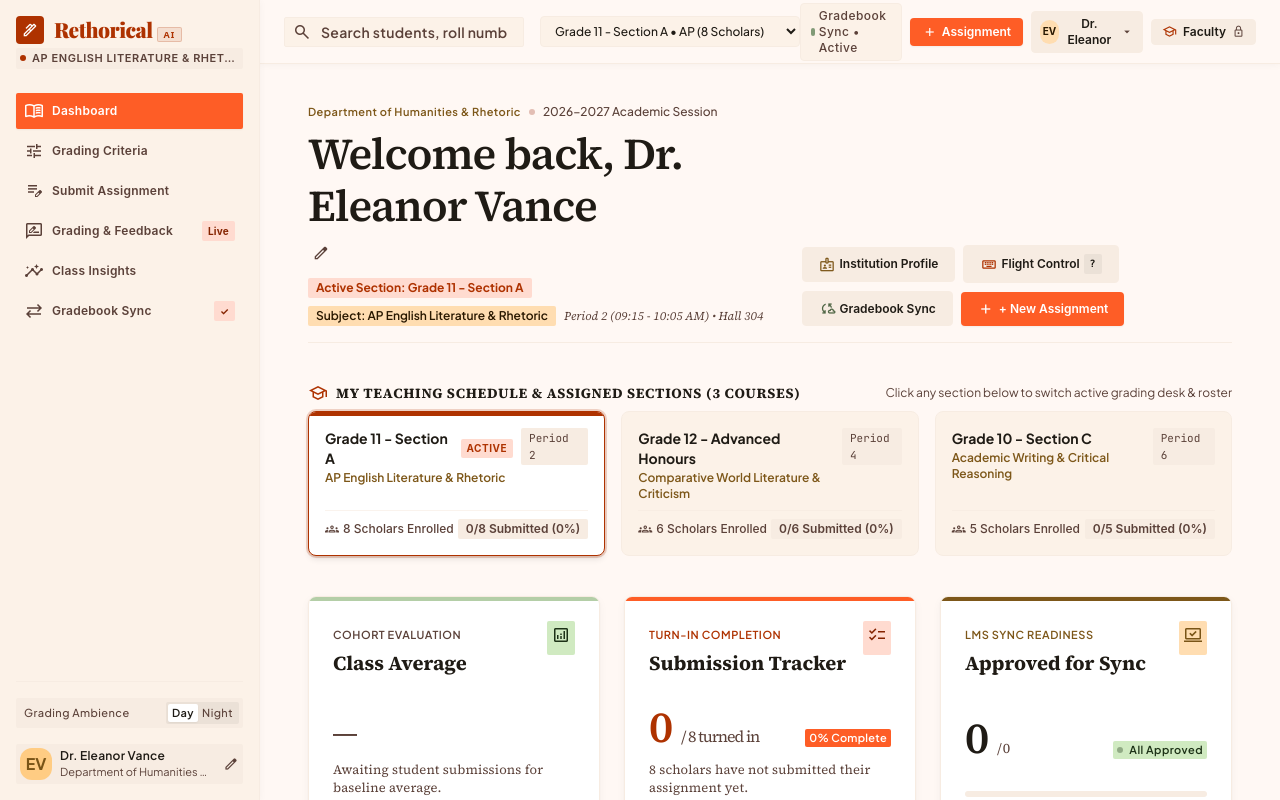
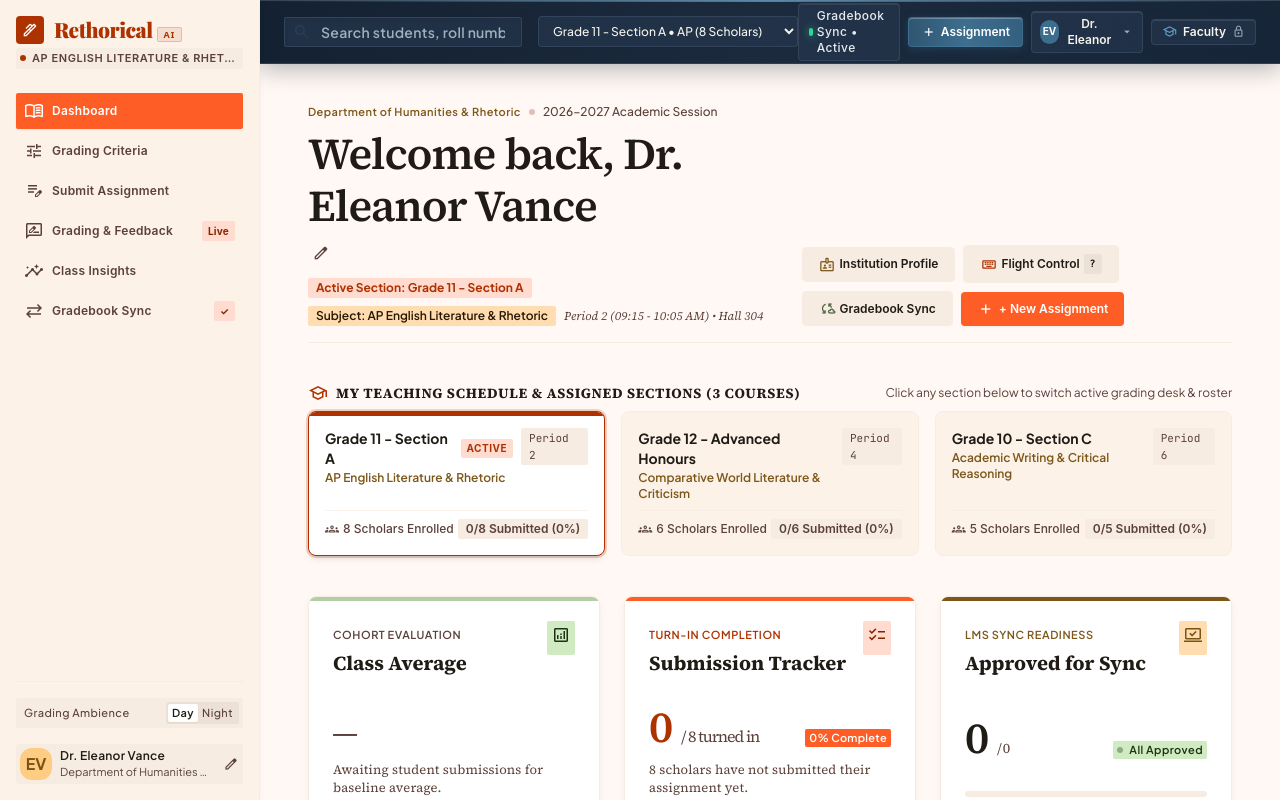
Before and after one commit to ApexPredator2005/RethoricalAi, a React (Vite) app: page / in a window 1280 px wide. Both pictures are taken after a click on the element 410 px from the left and 562 px from the top of the page. Shown: the top 800 px of the page. Built offline with nearby package versions, Linux system fonts and the light colour scheme; a web font is replaced by a local one.

Commit message:
design: align top bar with design system palette using shiny Deep Ink Navy and quiet blue accents

```diff
--- a/src/components/Header.jsx
+++ b/src/components/Header.jsx
@@ -25,15 +25,15 @@ export default function Header({
     : teacherProfile?.institution;
 
   return (
-    <header className="fixed top-0 left-[260px] right-0 h-16 bg-surface/85 backdrop-blur-xl shadow-[0_1px_8px_rgba(0,0,0,0.04)] z-40 flex items-center justify-between px-gutter border-b border-surface-container">
+    <header className="fixed top-0 left-[260px] right-0 h-16 bg-gradient-to-r from-[#142132] via-[#1B2A3D] to-[#162538] shadow-[0_4px_24px_rgba(20,33,50,0.35),inset_0_1px_0_rgba(255,255,255,0.15)] border-b border-[#2C3E55] backdrop-blur-xl z-40 flex items-center justify-between px-6 before:absolute before:inset-x-0 before:top-0 before:h-[1.5px] before:bg-gradient-to-r before:from-transparent before:via-[#649EC4]/75 before:to-transparent">
       {/* Search Input Bar */}
       <div className="flex items-center gap-space-md w-full max-w-xl">
         <div className="relative w-full flex items-center">
-          <span className="material-symbols-outlined absolute left-space-sm text-on-surface-variant text-[20px]">
+          <span className="material-symbols-outlined absolute left-space-sm text-[#649EC4] text-[20px]">
             search
           </span>
           <input
-            className="w-full pl-9 pr-space-md py-space-xs rounded bg-surface-container-low text-on-surface placeholder:text-on-surface-variant font-label-md text-label-md focus:outline-none focus:bg-surface-container border border-surface-container transition-all text-xs sm:text-sm"
+            className="w-full pl-9 pr-space-md py-space-xs rounded bg-[#25374D]/70 hover:bg-[#25374D]/90 focus:bg-[#25374D] text-[#F5F3EC] placeholder:text-[#9DAEBF] font-label-md text-label-md focus:outline-none border border-[#3A4E66]/70 focus:border-[#649EC4] focus:ring-2 focus:ring-[#3E6E8E]/30 transition-all text-xs sm:text-sm backdrop-blur-md shadow-inner"
             placeholder={role === 'student' ? "Search assignments, rubrics, or topics..." : "Search students, roll numbers, or criteria..."}
             type="text"
             value={searchQuery}
@@ -46,10 +46,10 @@ export default function Header({
           <select
             value={selectedClassId}
             onChange={(e) => onSelectClass(e.target.value)}
-            className="px-2.5 py-1.5 rounded-lg bg-surface-container-low text-on-surface font-label-sm text-xs border border-surface-container focus:outline-none cursor-pointer max-w-[260px] truncate font-medium"
+            className="px-2.5 py-1.5 rounded-lg bg-[#25374D]/70 hover:bg-[#25374D]/90 text-[#F5F3EC] font-label-sm text-xs border border-[#3A4E66]/70 focus:outline-none focus:border-[#649EC4] cursor-pointer max-w-[260px] truncate font-medium backdrop-blur-md transition-colors shadow-sm"
           >
             {classes.map((cls) => (
-              <option key={cls.id} value={cls.id}>
+              <option key={cls.id} value={cls.id} className="bg-[#1B2A3D] text-[#F5F3EC]">
                 {role === 'student'
                   ? `${cls.subject || cls.name} (${cls.name})`
                   : `${cls.name} • ${cls.subject ? `${cls.subject.split(' ')[0]} ` : ''}(${cls.studentRoster?.length || cls.students || cls.studentCount || 0} Scholars)`}
@@ -65,10 +65,10 @@ export default function Header({
         {activeInstitution && (
           <div
             onClick={role === 'student' ? onOpenStudentProfileModal : onOpenProfileModal}
-            className="hidden lg:flex items-center gap-1.5 px-2.5 py-1 rounded-lg bg-surface-container text-on-surface-variant font-label-sm text-xs font-semibold border border-surface-container truncate max-w-[210px] cursor-pointer hover:bg-surface-container-high transition-colors"
+            className="hidden lg:flex items-center gap-1.5 px-2.5 py-1 rounded-lg bg-[#25374D]/70 hover:bg-[#25374D]/90 text-[#E8ECF1] font-label-sm text-xs font-semibold border border-[#3A4E66]/70 shadow-[inset_0_1px_0_rgba(255,255,255,0.1)] truncate max-w-[210px] cursor-pointer transition-colors backdrop-blur-md"
             title={`${activeInstitution} • ${role === 'student' ? 'Student Portal' : 'Faculty'} (Click to view)`}
           >
-            <span className={`material-symbols-outlined text-[15px] ${role === 'student' ? 'text-secondary' : 'text-primary'}`}>
+            <span className="material-symbols-outlined text-[15px] text-[#649EC4]">
               school
             </span>
             <span className="truncate">{activeInstitution}</span>
@@ -76,8 +76,8 @@ export default function Header({
         )}
 
         {/* Connectivity Status */}
-        <div className="hidden md:flex items-center gap-space-xs font-label-sm text-label-sm text-on-surface-variant bg-surface-container-low px-2.5 py-1 rounded-lg border border-surface-container text-xs">
-          <span className="w-2 h-2 rounded-full bg-tertiary-container animate-pulse"></span>
+        <div className="hidden md:flex items-center gap-space-xs font-label-sm text-label-sm text-[#E8ECF1] bg-[#25374D]/70 px-2.5 py-1 rounded-lg border border-[#3A4E66]/70 text-xs shadow-[inset_0_1px_0_rgba(255,255,255,0.08)] backdrop-blur-md">
+          <span className="w-2 h-2 rounded-full bg-emerald-400 animate-pulse shadow-[0_0_8px_rgba(52,211,153,0.8)]"></span>
           <span>{role === 'student' ? 'Honor Code • Active' : 'Gradebook Sync • Active'}</span>
         </div>
 
@@ -85,7 +85,7 @@ export default function Header({
         {role === 'teacher' && (
           <button
             onClick={onOpenNewAssignment}
-            className="hidden sm:inline-flex items-center gap-1 px-3 py-1.5 rounded-lg bg-primary-container text-on-primary font-label-sm text-xs font-semibold hover:bg-primary shadow-sm active:translate-y-0.5 transition-all"
+            className="hidden sm:inline-flex items-center gap-1 px-3 py-1.5 rounded-lg bg-gradient-to-r from-[#2F5672] via-[#3E6E8E] to-[#346080] hover:from-[#3E6E8E] hover:to-[#4A7D9F] text-white font-label-sm text-xs font-semibold shadow-[0_2px_10px_rgba(47,86,114,0.45),inset_0_1px_0_rgba(255,255,255,0.25)] active:translate-y-0.5 transition-all border border-[#5287AB]/40"
             type="button"
           >
             <span className="material-symbols-outlined text-[16px]">add</span>
@@ -97,45 +97,45 @@ export default function Header({
         {role === 'student' ? (
           <button
             onClick={onOpenStudentProfileModal}
-            className="flex items-center gap-1.5 px-2 py-1 rounded-lg bg-surface-container hover:bg-surface-container-high transition-colors border border-surface-container"
+            className="flex items-center gap-1.5 px-2 py-1 rounded-lg bg-[#25374D]/70 hover:bg-[#25374D]/90 transition-colors border border-[#3A4E66]/70 shadow-[inset_0_1px_0_rgba(255,255,255,0.1)] text-[#F5F3EC] backdrop-blur-md"
             title="View & Switch Student Scholar"
             type="button"
           >
-            <div className="w-6 h-6 rounded-full bg-secondary text-on-secondary text-[10px] font-bold flex items-center justify-center">
+            <div className="w-6 h-6 rounded-full bg-[#B4872E] text-slate-900 text-[10px] font-bold flex items-center justify-center shadow-sm">
               {getInitials(studentProfile?.name || 'Aria Montgomery')}
             </div>
-            <span className="hidden xl:inline text-xs font-semibold text-on-surface">
+            <span className="hidden xl:inline text-xs font-semibold text-[#F5F3EC]">
               {studentProfile?.name ? studentProfile.name.split(' ')[0] : 'Scholar'} ({studentProfile?.rollNo || '11A-01'})
             </span>
-            <span className="material-symbols-outlined text-[14px] text-on-surface-variant">arrow_drop_down</span>
+            <span className="material-symbols-outlined text-[14px] text-[#9DAEBF]">arrow_drop_down</span>
           </button>
         ) : (
           <button
             onClick={onOpenProfileModal}
-            className="flex items-center gap-1.5 px-2 py-1 rounded-lg bg-surface-container hover:bg-surface-container-high transition-colors border border-surface-container"
+            className="flex items-center gap-1.5 px-2 py-1 rounded-lg bg-[#25374D]/70 hover:bg-[#25374D]/90 transition-colors border border-[#3A4E66]/70 shadow-[inset_0_1px_0_rgba(255,255,255,0.1)] text-[#F5F3EC] backdrop-blur-md"
             title="Edit Teacher & Institution Profile"
             type="button"
           >
-            <div className="w-6 h-6 rounded-full bg-secondary-fixed text-on-secondary-fixed text-[10px] font-bold flex items-center justify-center">
+            <div className="w-6 h-6 rounded-full bg-[#3E6E8E] text-white text-[10px] font-bold flex items-center justify-center shadow-sm">
               {getInitials(teacherProfile?.name)}
             </div>
-            <span className="hidden xl:inline text-xs font-semibold text-on-surface">
+            <span className="hidden xl:inline text-xs font-semibold text-[#F5F3EC]">
               {teacherProfile?.name ? teacherProfile.name.split(' ').slice(0, 2).join(' ') : 'Educator'}
             </span>
-            <span className="material-symbols-outlined text-[14px] text-on-surface-variant">arrow_drop_down</span>
+            <span className="material-symbols-outlined text-[14px] text-[#9DAEBF]">arrow_drop_down</span>
           </button>
         )}
 
         {/* Role Indicator (Locked & Non-Switchable) */}
         <div
-          className="inline-flex items-center gap-1.5 px-2.5 py-1 rounded-lg bg-surface-container text-on-surface font-label-sm text-xs border border-surface-container select-none cursor-default"
+          className="inline-flex items-center gap-1.5 px-2.5 py-1 rounded-lg bg-[#25374D]/70 text-[#F5F3EC] font-label-sm text-xs border border-[#3A4E66]/70 shadow-[inset_0_1px_0_rgba(255,255,255,0.1)] select-none cursor-default backdrop-blur-md"
           title={`Active Institutional Role: ${role === 'teacher' ? 'Faculty Instructor' : 'Student Scholar'} (Role locked)`}
         >
-          <span className={`material-symbols-outlined text-[15px] ${role === 'teacher' ? 'text-primary' : 'text-secondary'}`}>
+          <span className="material-symbols-outlined text-[15px] text-[#649EC4]">
             {role === 'teacher' ? 'school' : 'person'}
           </span>
-          <span className="font-semibold">{role === 'teacher' ? 'Faculty' : 'Student'}</span>
-          <span className="material-symbols-outlined text-[13px] text-on-surface-variant" title="Role is permanently locked">
+          <span className="font-semibold text-[#F5F3EC]">{role === 'teacher' ? 'Faculty' : 'Student'}</span>
+          <span className="material-symbols-outlined text-[13px] text-[#9DAEBF]" title="Role is permanently locked">
             lock
           </span>
         </div>
```
